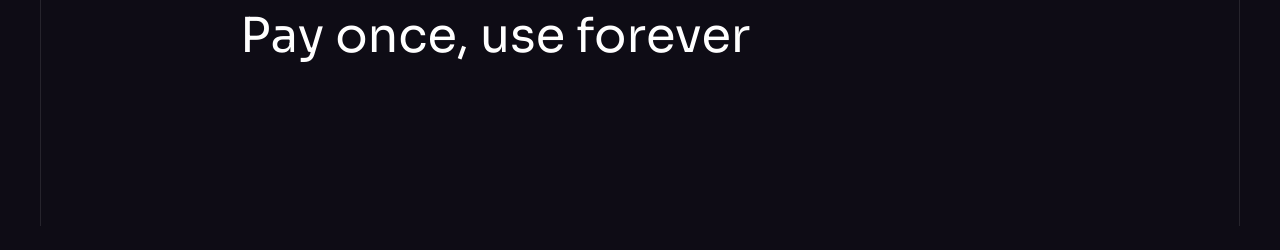
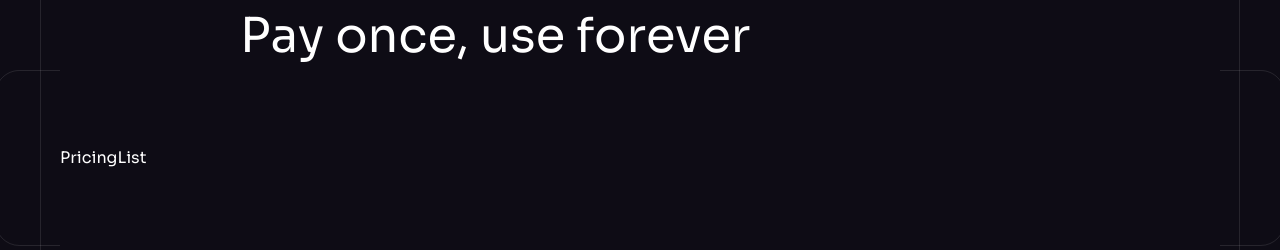
Before and after one commit to TrelawneyJourney/brainwave, a React (Vite) app: page / in a window 1280 px wide. Shown: the part 5899-6149 px from the top of the page. Before the commit the page ends 6125 px from the top, so only its background shows below. Built offline with nearby package versions, Linux system fonts and the light colour scheme.

Commit message:
pricing section

```diff
--- a/src/components/Pricing.jsx
+++ b/src/components/Pricing.jsx
@@ -1,6 +1,8 @@
 import Section from "./Section";
 import { smallSphere, stars } from "../assets";
 import Heading from "./Heading";
+import PricingList from "./PricingList";
+import { LeftLine, RightLine } from "./design/Pricing";
 
 const Pricing = () => {
   return (
@@ -33,7 +35,11 @@ const Pricing = () => {
         />
 
         {/**pricing list */}
-        <div className="relative"></div>
+        <div className="relative">
+          <PricingList />
+          <LeftLine />
+          <RightLine />
+        </div>
       </div>
     </Section>
   );
--- /dev/null
+++ b/src/components/PricingList.jsx
@@ -0,0 +1,7 @@
+import React from "react";
+
+const PricingList = () => {
+  return <div>PricingList</div>;
+};
+
+export default PricingList;
```
